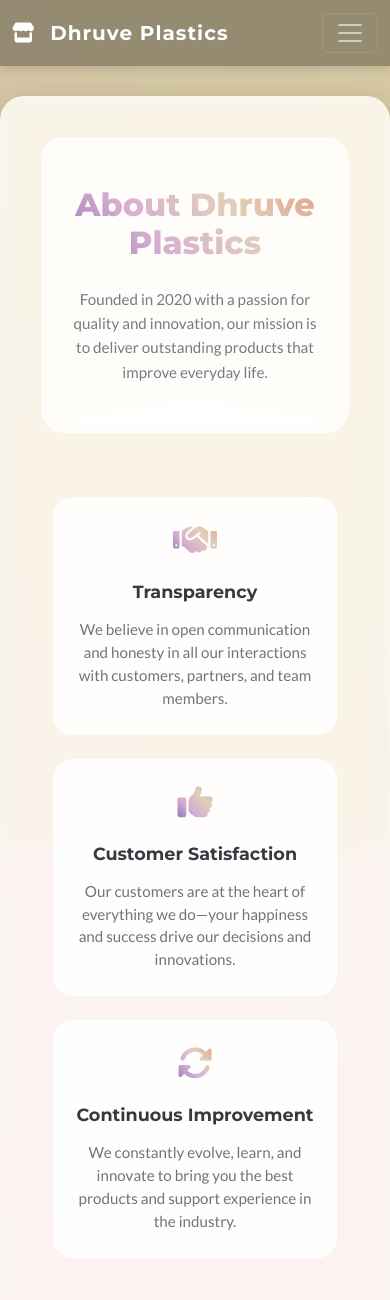
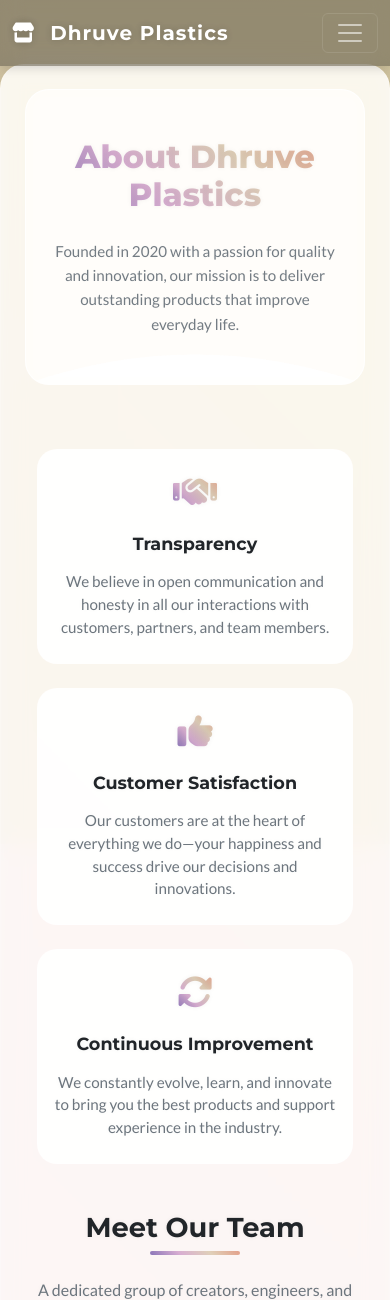
Before and after one commit to DhruvePlastics/Store, a Django app: page /about/ in a window 390 px wide. Shown: the top 1300 px of the page. Run offline with Django 5.2, Linux system fonts and the light colour scheme.

Commit message:
Update base.html

```diff
--- a/templates/base.html
+++ b/templates/base.html
@@ -1,30 +1,28 @@
+{% load static %}
+<link rel="icon" href="{% static 'favicon.ico' %}">
+
 <!DOCTYPE html>
 <html lang="en">
    <head>
      <meta charset="UTF-8" />
      <title>{% block title %}Dhruve Plastics{% endblock %}</title>
      <meta name="viewport" content="width=device-width, initial-scale=1" />
-
      <link rel="preconnect" href="https://fonts.googleapis.com">
      <link rel="preconnect" href="https://fonts.gstatic.com" crossorigin>
      <link href="https://fonts.googleapis.com/css2?family=Lato:wght@400;700&family=Montserrat:wght@600;700;800&display=swap" rel="stylesheet">
-
      <link href="https://cdn.jsdelivr.net/npm/bootstrap@5.3.0/dist/css/bootstrap.min.css" rel="stylesheet" />
-
      <link rel="stylesheet" href="https://cdnjs.cloudflare.com/ajax/libs/font-awesome/6.4.0/css/all.min.css" />
-
      <style>
           :root {
           /* Refined Color Palette - Adjusted for darker backgrounds */
           --primary-gradient: linear-gradient(45deg, #8a75b8, #d8aed2, #e0d0b9, #e3a08a); /* Slightly darker, harmonious gradient */
           --accent-color: #f77f00; /* Vibrant orange accent */
-      --glass-bg: rgba(255, 255, 255, 0.8); /* Slightly less opaque glass for content */
-      --text-dark: #343a40; /* Dark charcoal for primary text */
-      --text-light: #e9ecef; /* Off-white for light text */
+          --glass-bg: rgba(255, 255, 255, 0.85); /* Slightly more opaque glass for content for better readability */
+          --text-dark: #212529; /* Even darker charcoal for primary text */
+          --text-light: #f8f9fa; /* Slightly brighter off-white for light text */
           --secondary-text: #6c757d; /* Muted grey for secondary text */
-      --footer-bg: rgba(255, 255, 255, 0.95); /* Slightly more opaque footer */
+          --footer-bg: rgba(255, 255, 255, 0.98); /* Almost opaque footer */
           }
-
           /* Animated Gradient Background */
           body {
           position: relative;
@@ -40,8 +38,9 @@
           flex-direction: column;
           color: var(--text-dark); /* Default text color */
           z-index: 0;
+          text-shadow: 0 0 5px rgba(0, 0, 0, 0.05); /* Subtle shadow for better contrast */
+          will-change: background-position; /* Hint browser for animation */
           }
-
           body::before {
           content: "";
           position: fixed;
@@ -50,12 +49,10 @@
           pointer-events: none;
           z-index: -1;
           }
-
           @keyframes gradientBG {
           0%, 100% { background-position: 0% 50%; }
           50% { background-position: 100% 50%; }
           }
-
           /* Floating Shapes */
           .shape {
           position: absolute;
@@ -64,6 +61,7 @@
           pointer-events: none;
           z-index: -1;
           filter: blur(3px); /* Slightly more blur */
+          will-change: transform, opacity; /* Hint browser about animations */
           }
           .shape.circle {
           width: min(25vw, 200px);
@@ -103,7 +101,6 @@
           0%, 100% { transform: translate(0, 0) rotate(0deg); }
           50% { transform: translate(20px, -20px) rotate(15deg); } /* Enhanced movement */
           }
-
           /* Navbar */
           #mainNavbar {
           position: fixed;
@@ -124,12 +121,14 @@
           font-weight: 700;
           letter-spacing: 1px;
           font-family: 'Montserrat', sans-serif; /* Applied new font */
+          text-shadow: 0 0 8px rgba(0, 0, 0, 0.2); /* More prominent for navigation elements */
           }
           .nav-link {
           margin: 0 0.5rem;
           font-weight: 500;
           position: relative;
           color: var(--text-light) !important; /* Ensure nav links are light */
+          text-shadow: 0 0 8px rgba(0, 0, 0, 0.2); /* More prominent for navigation elements */
           }
           .nav-link::after {
           content: "";
@@ -149,12 +148,20 @@
           color: var(--accent-color) !important;
           font-weight: 600;
           }
+
+          /* Language Switcher Specific Styles */
+          .language-switcher-dropdown .dropdown-menu {
+            min-width: 100px; /* Adjust as needed */
+          }
+          .language-switcher-dropdown .dropdown-item {
+            cursor: pointer; /* Indicate clickability */
+          }
+
           /* Headings font */
           h1, h2, h3, h4, h5, h6 {
           font-family: 'Montserrat', sans-serif;
           color: var(--text-dark);
           }
-
           /* Scroll Progress Bar */
           #scrollProgress {
           position: fixed;
@@ -165,7 +172,6 @@
           width: 0;
           z-index: 1100;
           }
-
           /* Frosted Glass Container */
           .frosted-container {
           background: var(--glass-bg);
@@ -178,7 +184,12 @@
           border: 1px solid rgba(255, 255, 255, 0.2); /* Subtle border */
           flex: 1;
           }
-
+          @media (max-width: 768px) {
+          .frosted-container {
+          margin-top: 4rem; /* Reduce margin on smaller screens */
+          padding: 1.5rem; /* Slightly less padding */
+          }
+          }
           /* Footer */
           footer {
           background: var(--footer-bg);
@@ -188,7 +199,6 @@
           box-shadow: 0 -4px 20px rgba(0, 0, 0, 0.15); /* Darker shadow */
           color: var(--text-dark); /* Ensure footer text is readable */
           }
-
           .social-icons a {
           display: inline-flex;
           width: 40px;
@@ -207,7 +217,6 @@
           transform: translateY(-3px);
           box-shadow: 0 4px 8px rgba(0, 0, 0, 0.3); /* Added subtle darker shadow on hover */
           }
-
           /* Back to Top */
           #backToTop {
           position: fixed;
@@ -241,8 +250,6 @@
           transform: translateY(-3px);
           box-shadow: 0 6px 12px rgba(0, 0, 0, 0.4); /* Darker shadow */
           }
-
-
           /* Themed Ripple Loader */
           #pageLoader {
           position: fixed;
@@ -254,14 +261,13 @@
           justify-content: center;
           align-items: center;
           z-index: 2000;
-      transition: opacity 0.4s ease;
+          transition: opacity 0.4s ease, transform 0.4s ease; /* Added transform transition */
           }
-
           #pageLoader.hide {
           opacity: 0;
           pointer-events: none;
+          transform: translateY(-20px); /* Subtle slide up animation on hide */
           }
-
           .ripple-loader {
           width: 80px;
           height: 80px;
@@ -302,13 +308,10 @@
              <div></div>
           </div>
      </div>
-
      <div id="scrollProgress"></div>
-
      <div class="shape circle"></div>
      <div class="shape wave"></div>
      <div class="shape triangle"></div>
-
      <nav id="mainNavbar" class="navbar navbar-expand-lg navbar-dark">
           <div class="container">
             <a class="navbar-brand" href="{% url 'home' %}"><i class="fas fa-store me-2"></i> Dhruve Plastics</a>
@@ -321,15 +324,26 @@
                  <li class="nav-item"><a class="nav-link {% if request.path == '/about/' %}active{% endif %}" href="{% url 'about' %}">About Us</a></li>
                  <li class="nav-item"><a class="nav-link {% if request.path == '/contact/' %}active{% endif %}" href="{% url 'contact' %}">Contact Us</a></li>
                  <li class="nav-item"><a class="nav-link {% if request.path == '/products/' %}active{% endif %}" href="{% url 'product-list' %}">Products</a></li>
+                 <li class="nav-item dropdown language-switcher-dropdown">
+                    <a class="nav-link dropdown-toggle" href="#" id="navbarDropdownLanguage" role="button" data-bs-toggle="dropdown" aria-expanded="false">
+                    <i class="fas fa-globe me-1"></i> Language
+                    </a>
+                    <ul class="dropdown-menu dropdown-menu-end" aria-labelledby="navbarDropdownLanguage">
+                        <li><a class="dropdown-item" href="{% url 'home' %}">English</a></li>
+                        {# For Gujarati, redirect to the Google Translate proxy. Make sure your actual domain is correct. #}
+                        <li><a class="dropdown-item" href="https://dhruve--plastics-onrender-com.translate.goog/?_x_tr_sl=auto&_x_tr_tl=gu&_x_tr_hl=gu">ગુજરાતી (Gujarati)</a></li>
+                        {# If you later implement full Django i18n for Spanish/French, update these #}
+                        <li><a class="dropdown-item" href="https://dhruve--plastics-onrender-com.translate.goog/?_x_tr_sl=auto&_x_tr_tl=es&_x_tr_hl=es">Spanish</a></li>
+                        <li><a class="dropdown-item" href="https://dhruve--plastics-onrender-com.translate.goog/?_x_tr_sl=auto&_x_tr_tl=fr&_x_tr_hl=fr">French</a></li>
+                    </ul>
+                 </li>
                </ul>
             </div>
           </div>
      </nav>
-
      <main id="main-content" class="container frosted-container">
           {% block content %}{% endblock %}
      </main>
-
      <footer class="text-center">
           <p>&copy; {{ current_year|default:2025 }} Dhruve Plastics. All rights reserved.</p>
           <div class="social-icons">
@@ -339,68 +353,138 @@
             <a href="#" aria-label="LinkedIn"><i class="fab fa-linkedin-in"></i></a>
           </div>
      </footer>
-
      <div id="backToTop">
           <button class="btn" aria-label="Back to Top"><i class="fas fa-chevron-up"></i></button>
      </div>
-
      <script src="https://cdn.jsdelivr.net/npm/bootstrap@5.3.0/dist/js/bootstrap.bundle.min.js"></script>
-
      <script>
           document.addEventListener("DOMContentLoaded", function () {
+
           const navbar = document.getElementById("mainNavbar");
+
           const backToTopBtn = document.getElementById("backToTop");
+
           const scrollProgress = document.getElementById("scrollProgress");
+
           const shapes = document.querySelectorAll(".shape");
+
           const pageLoader = document.getElementById("pageLoader");
 
+
           function updateScroll() {
+
           const scrollY = window.scrollY;
+
           const docHeight = document.documentElement.scrollHeight - window.innerHeight;
+
           const scrollPercent = (scrollY / docHeight) * 100;
+
           scrollProgress.style.width = scrollPercent + "%";
+
           backToTopBtn.classList.toggle("show", scrollY > 300);
+
           navbar.classList.toggle("scrolled", scrollY > 50);
 
+
           // Parallax effect for shapes
+
           shapes.forEach((shape, i) => {
+
           const speeds = [0.15, 0.08, 0.12]; // Different speeds for each shape
+
           const speed = speeds[i];
+
           shape.style.transform = `translateY(${scrollY * speed}px)`;
+
           });
+
           }
 
+
           window.addEventListener("scroll", updateScroll);
+
           updateScroll(); // Initial call to set states on page load
 
+
           backToTopBtn.addEventListener("click", () => {
+
           window.scrollTo({ top: 0, behavior: "smooth" });
+
           });
 
+
+          // Hide loader after full page content is loaded
+
+          setTimeout(() => {
+
+          pageLoader.classList.add("hide");
+
+          // Listen for the end of the opacity transition before setting display to none
+
+          pageLoader.addEventListener('transitionend', function handler() {
+
+          if (pageLoader.classList.contains('hide')) {
+
+          pageLoader.style.display = "none";
+
+          pageLoader.removeEventListener('transitionend', handler); // Remove listener after execution
+
+          }
+
+          });
+
+          }, 300); // Give a brief moment after DOM is ready for initial render
+
+
           // Smooth page transition for internal links
-      document.querySelectorAll("a.nav-link").forEach(link => { // Selecting only nav links for smoother transition
+
+          document.querySelectorAll("a.nav-link").forEach(link => {
+
           const href = link.getAttribute("href");
+
           // Check if it's an internal link and not a hash link or external link
-        if (href && href.startsWith("/") && !link.target && link.hash === "") {
+
+          // Also, ensure it's not a link to the current page to avoid unnecessary transitions
+
+          if (href && href.startsWith("/") && !link.target && link.hash === "" && link.href !== window.location.href) {
+
           link.addEventListener("click", function (e) {
-            // Prevent default only if not a new tab click (Ctrl/Cmd + click) and not already on the same page
-            if (!e.ctrlKey && !e.metaKey && link.href !== window.location.href) {
+
+          if (!e.ctrlKey && !e.metaKey) { // Allow Ctrl/Cmd + click to open in new tab
+
           e.preventDefault();
-              pageLoader.classList.remove("hide");
-              pageLoader.style.display = "flex"; // Ensure display is flex for the loader
-              setTimeout(() => { window.location.href = href; }, 300); // Small delay for the animation
+
+          pageLoader.style.display = "flex"; // Ensure loader is visible
+
+          pageLoader.classList.remove("hide"); // Show loader
+
+          // Wait for the loader to become visible before navigating
+
+          setTimeout(() => { window.location.href = href; }, 400); // Increased delay for loader animation to be seen
+
+          }
+
+          });
+
+          }
+
+          });
+
+          // Language Switcher Logic (added for the dropdown items)
+          document.querySelectorAll('.language-switcher-dropdown .dropdown-item').forEach(item => {
+              item.addEventListener('click', function(event) {
+                  // Prevent default link behavior if you want to handle it purely with JS
+                  // event.preventDefault();
+                  const targetUrl = this.getAttribute('href');
+                  if (targetUrl) {
+                      // Navigate to the chosen URL
+                      window.location.href = targetUrl;
                   }
               });
-        }
           });
 
-      // Hide loader after full page content is loaded
-      // Using window.onload ensures all images/resources are loaded,
-      // but DOMContentLoaded is often sufficient for initial render.
-      // We'll use DOMContentLoaded with a short timeout for a snappier feel.
-      pageLoader.classList.add("hide");
-      setTimeout(() => { pageLoader.style.display = "none"; }, 500); // Allow fade-out animation to complete
           });
+
      </script>
    </body>
 </html>
```
Lines whose indentation alone changed are shown as unchanged.
